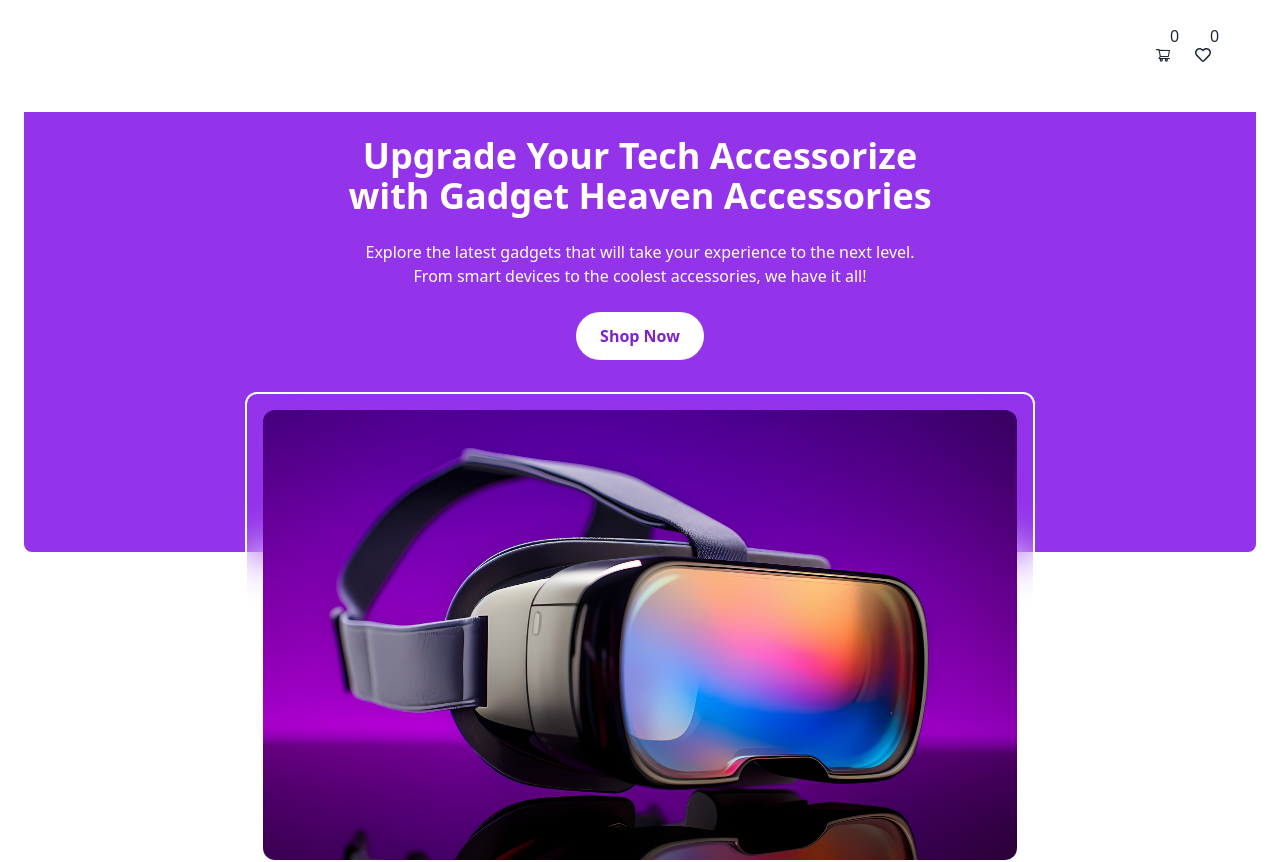
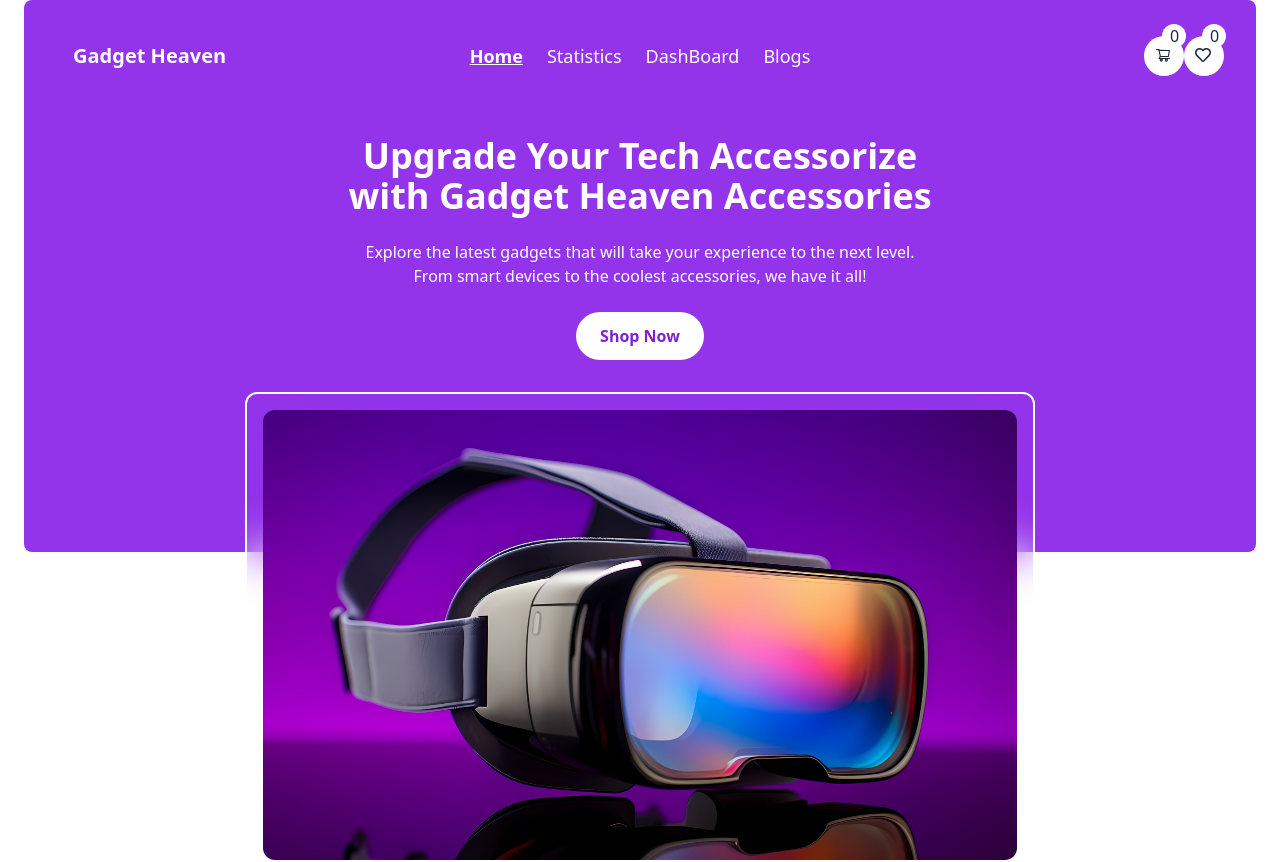
Before and after one commit to programming-hero-web-course-4/b10a8-gadget-heaven-SakibHasan7439, a React (Vite) app: page / in a window 1280 px wide. Shown: the top 862 px of the page. Built offline with nearby package versions, Linux system fonts and the light colour scheme.

Commit message:
issue fixed in navbar color change

```diff
--- a/src/Components/Navbar.jsx
+++ b/src/Components/Navbar.jsx
@@ -8,7 +8,7 @@ import { storedCartList, storedWishList } from "../LoadToDataBase/LoadToDataBase
 const Navbar = () => {
     const { addItem, addToWish,setAddItem, setAddToWish } = useContext(ProductContext);
     const location = useLocation();
-    const [bgColor, setBgColor] = useState("#A020F0");
+    const [bgColor, setBgColor] = useState("bg-purple-600");
     const [textColor, setTextColor] = useState("text-black");
 
     useEffect(()=>{
@@ -21,17 +21,17 @@ const Navbar = () => {
         setAddToWish(wishListItemInt);
 
         if(location.pathname === "/"){
-            setBgColor("#A020F0");
+            setBgColor("bg-purple-600");
             setTextColor("text-white");
 
         }else {
-            setBgColor("#ffffff");
-            setTextColor("#000000");
+            setBgColor("bg-white");
+            setTextColor("text-black");
         }
     },[location]);
     // bg-[${bgColor}]
     return (
-        <div className={`navbar rounded-t-lg p-2 md:p-8 bg-[${bgColor}]`}>
+        <div className={`navbar rounded-t-lg p-2 md:p-8 ${bgColor}`}>
         <div className="navbar-start">
             <div className="dropdown">
             <div tabIndex={0} role="button" className="btn btn-ghost lg:hidden">
```
